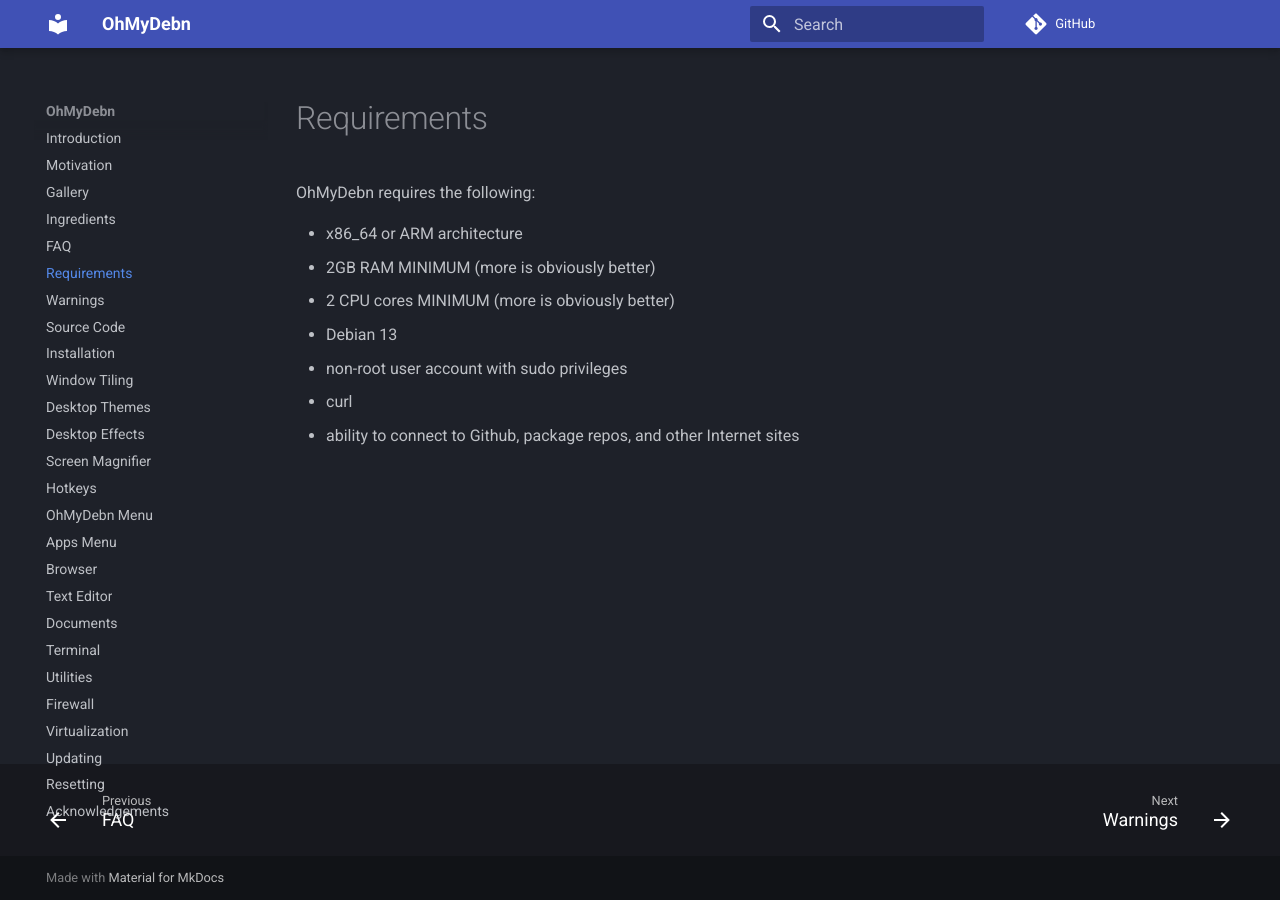
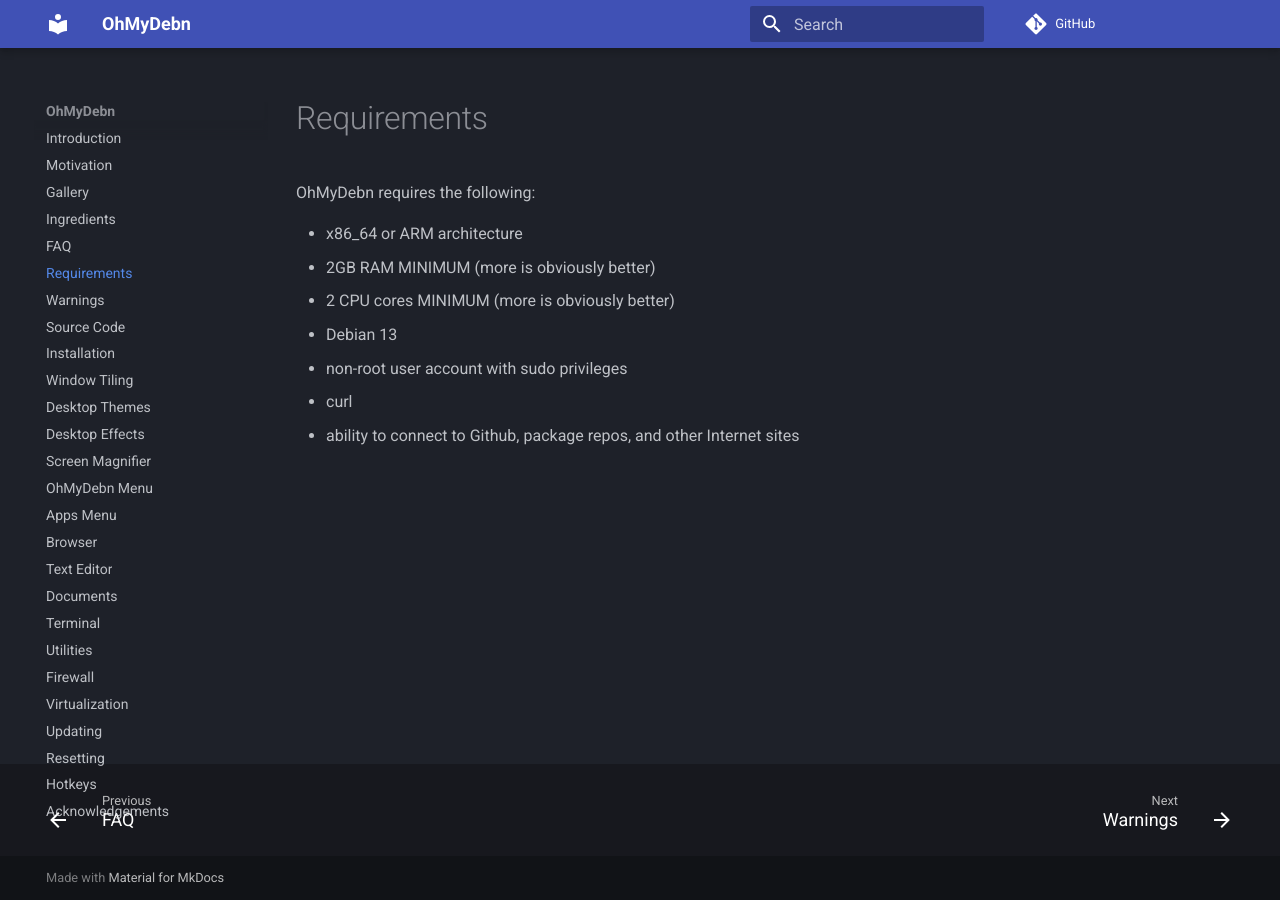
Before and after one commit to dougburks/ohmydebn-docs, an MkDocs documentation site: the page built from docs/requirements.md, in a window 1280 px wide. Built offline with MkDocs 1.6.1 and Material for MkDocs 9.7.7, drawn with Linux system fonts in a browser that asks for light colours; comment, search, counter and statistics services are not loaded.

Commit message:
move hotkeys to end

```diff
--- a/mkdocs.yml
+++ b/mkdocs.yml
@@ -34,7 +34,6 @@
   - Desktop Themes: desktop-themes.md
   - Desktop Effects: desktop-effects.md
   - Screen Magnifier: screen-magnifier.md
-  - Hotkeys: hotkeys.md
   - OhMyDebn Menu: ohmydebn-menu.md
   - Apps Menu: apps-menu.md
   - Browser: browser.md
@@ -46,4 +45,5 @@
   - Virtualization: virtualization.md
   - Updating: updating.md
   - Resetting: resetting.md
+  - Hotkeys: hotkeys.md
   - Acknowledgements: acknowledgements.md
```
